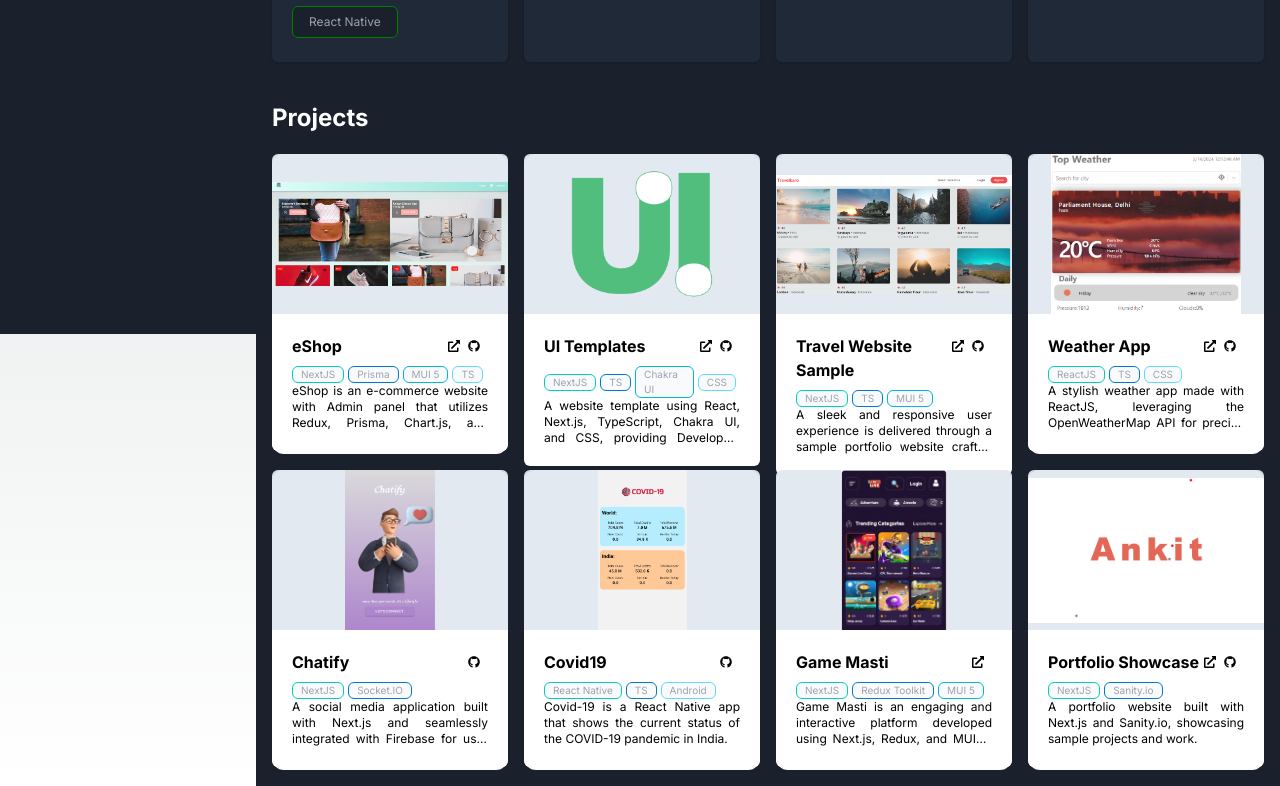
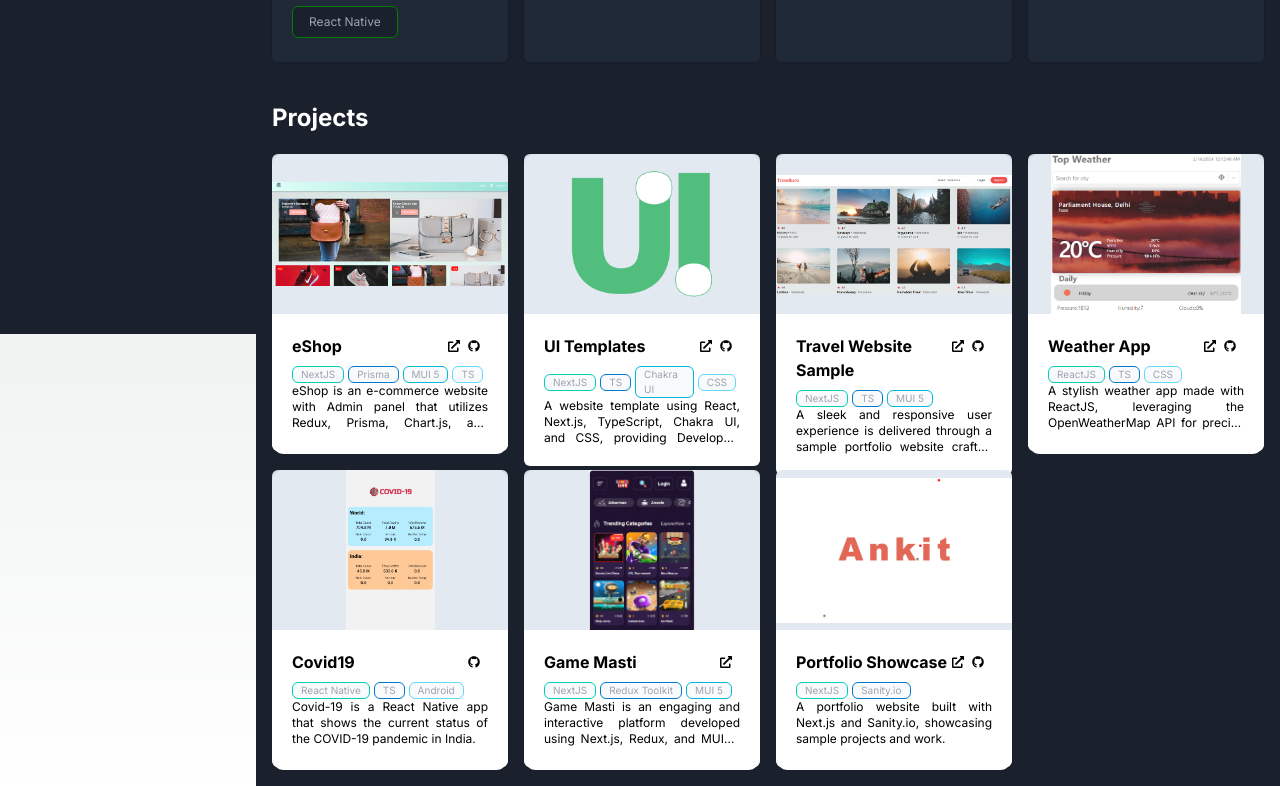
Before and after one commit to ankitsinghmyself/my-portfolio, a Next.js app: page / in a window 1280 px wide. Shown: the part 466-1252 px from the top of the page. Built offline with nearby package versions, Linux system fonts and the light colour scheme.

Commit message:
project remove

```diff
--- a/src/components/Projects.tsx
+++ b/src/components/Projects.tsx
@@ -131,25 +131,6 @@ const Projects: React.FC = () => {
       githubUrl: "https://github.com/ankitsinghmyself/react-weather-app",
       requiresMobileView: false,
       demoUrl: "https://react-weather-app-made-by-ankit.vercel.app/",
-    },
-    {
-      title: "Chatify",
-      description:
-        "A social media application built with Next.js and seamlessly integrated with Firebase for user authentication.",
-      image: "/chatify.png",
-      techstack: [
-        {
-          label: "NextJS",
-          color: "#00D0B8",
-        },
-        {
-          label: "Socket.IO",
-          color: "#007ACC",
-        },
-      ],
-      githubUrl: "https://github.com/ankitsinghmyself/Chatify",
-      requiresMobileView: false,
-      demoUrl: "",
     },
     {
       title: "Covid19",
```
